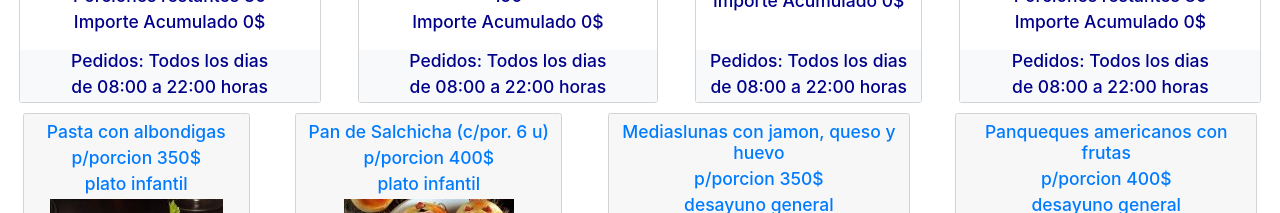
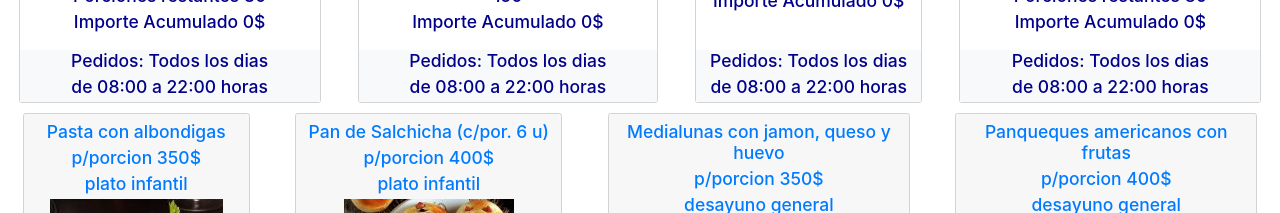
Before and after one commit to EmmaInesWahnish/ewahnish-react-coderhouse, a React (Create React App) app in the folder wahnish-ecommerce-app/: page / in a window 1280 px wide. Shown: the part 980-1193 px from the top of the page. Built offline with nearby package versions, Linux system fonts and the light colour scheme.

Commit message:
Improve rendering

```diff
--- a/wahnish-ecommerce-app/src/components/ItemCount.jsx
+++ b/wahnish-ecommerce-app/src/components/ItemCount.jsx
@@ -43,14 +43,16 @@ const ItemCount = ({ item, order, onAdd }) => {
         }
     };
 
-    const remover = ()=>{
-        if (!procedo){
+    const remover = () => {
+        if (!procedo) {
             removeFromCart(item.id)
         }
     }
 
-    if (procedo) {
     return (
+        <>
+            {
+                procedo ?
                     <div className="flex-container-text centrar">
                         <div className="flex-container-buttons  p-0 m-0" style={{ width: 200 }}>
                             <button
@@ -71,9 +73,8 @@ const ItemCount = ({ item, order, onAdd }) => {
                         </div>
                         <div className="flex-container-text" style={{ width: 200 }}><h3>Porciones restantes {thePortions}</h3></div>
                         <div className="flex-container-text" style={{ width: 200 }}><h3>Importe Acumulado {partialPrice}$</h3></div>
-            </div>)
-    } else {
-        return (
+                    </div>
+                    :
                     <div className="flex-container-text centrar">
                         <div className="lessWidth">
                             <Link to={`/Cart`}>
@@ -100,8 +101,9 @@ const ItemCount = ({ item, order, onAdd }) => {
                         <div className="flex-container-text" style={{ width: 200 }}>
                             <h3>Porciones incorporadas al pedido</h3>
                         </div>
-            </div>)
+                    </div>
             }
+        </>)
 }
 
 export default ItemCount;
--- a/wahnish-ecommerce-app/src/components/ItemDetail.jsx
+++ b/wahnish-ecommerce-app/src/components/ItemDetail.jsx
@@ -12,7 +12,7 @@ const ItemDetail = ({ item }) => {
   }
 
   return (<>
-    <Link to={`detail/${item.id}`}>
+    <Link to={`/detail/${item.id}`}>
       <div className="card-header centrar">
         <h3>{item.descripcion}</h3>
         <h3>p/porcion {item.precio}$</h3>
--- a/wahnish-ecommerce-app/src/helpers/getFetch.js
+++ b/wahnish-ecommerce-app/src/helpers/getFetch.js
@@ -119,7 +119,7 @@ const platos = [
         id: "P011",
         categoria: "desayuno",
         clase: "general",
-        descripcion: "Mediaslunas con jamon, queso y huevo",
+        descripcion: "Medialunas con jamon, queso y huevo",
         imagen: <img src={easycroissant} alt="croissant" />,
         precio: 350,
         porciones: 80
--- a/wahnish-ecommerce-app/src/helpers/getItem.js
+++ b/wahnish-ecommerce-app/src/helpers/getItem.js
@@ -120,7 +120,7 @@ const platos = [
         id: "P011",
         categoria: "desayuno",
         clase: "general",
-        descripcion: "Mediaslunas con jamon, queso y huevo",
+        descripcion: "Medialunas con jamon, queso y huevo",
         imagen: <img src={easycroissant} alt="croissant" />,
         precio: 350,
         porciones: 80
```
Lines whose indentation alone changed are shown as unchanged.
